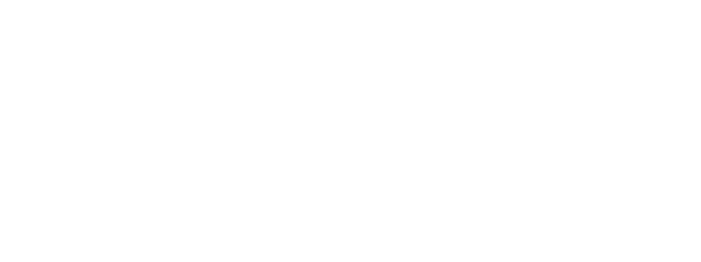
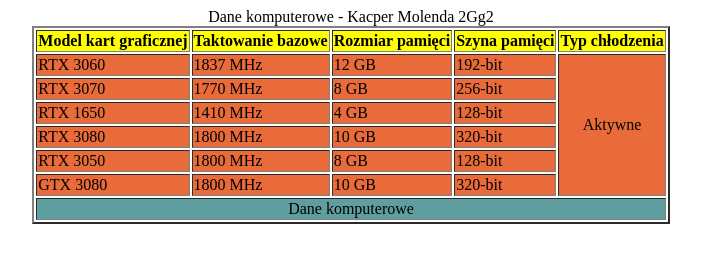
Before and after one commit to Kapsel006/goldon, a plain HTML site: page tabela_Molenda.html in a window 1280 px wide. Shown: the whole page, without its empty margins (289-990 px from the left). Drawn offline with Linux system fonts and the light colour scheme.

Commit message:
Update tabela_Molenda.html

```diff
--- a/tabela_Molenda.html
+++ b/tabela_Molenda.html
@@ -1,6 +1,69 @@
 <!DOCTYPE html>
-<html lang="pl-PL">
-    <body>
+<html>
+<head>
+<meta charset="UTF-8">
+<title>tabella</title>
+</head>
+<center>
+<middle>
+<table border=2>
+<caption><font color="black">Dane komputerowe - Kacper Molenda 2Gg2</font></caption>
+		<thead>
+			<tr bgcolor="yellow">
+			<th>Model kart graficznej</th>
+			<th>Taktowanie bazowe</th>
+			<th>Rozmiar pamięci</th>
+			<th>Szyna pamięci</th>
+			<th>Typ chłodzenia</th>
+			</tr>
+		</thead>
+		<tbody>
+			<tr bgcolor="e96b39">
+			<td>RTX 3060</td>
+			<td>1837 MHz</td>
+			<td>12 GB</td>
+			<td>192-bit</td>
+			<td rowspan="6" align="center">Aktywne</td>
+			</tr>
 
-    </body>
+			<tr bgcolor="e96b39">
+			<td>RTX 3070</td>
+			<td>1770 MHz</td>
+			<td>8 GB</td>
+			<td>256-bit</td>
+			</tr>
+			<tr bgcolor="e96b39">
+			<td>RTX 1650</td>
+			<td>1410 MHz</td>
+			<td>4 GB</td>
+			<td>128-bit</td>
+			</tr>
+
+			<tr bgcolor="#e96b39">
+			<td>RTX 3080</td>
+			<td>1800 MHz</td>
+			<td>10 GB</td>
+			<td>320-bit</td>
+			</tr>
+
+			<tr bgcolor="e96b39">
+			<td>RTX 3050</td>
+			<td>1800 MHz</td>
+			<td>8 GB</td>
+			<td>128-bit</td>
+			</tr>
+
+			<tr bgcolor="e96b39">
+			<td>GTX 3080 </td>
+			<td>1800 MHz</td>
+			<td>10 GB</td>
+			<td>320-bit</td>
+			</tr>
+			<tr bgcolor="cadetblue">
+			<td colspan="5" align="center">Dane komputerowe</td>
+			</tr>
+		</tbody>
+</table>
+</body>
 </html>
+</center>
```
